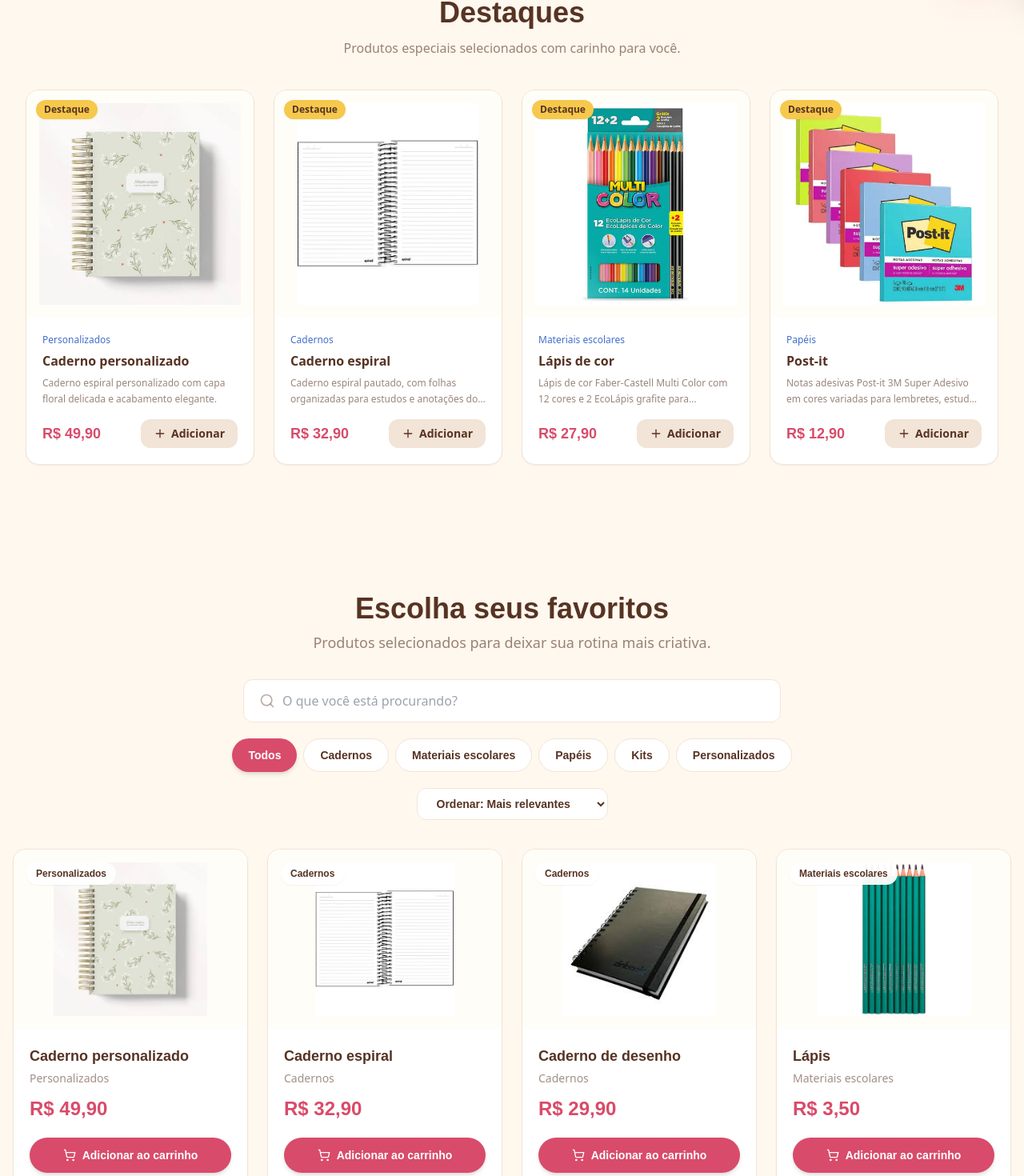
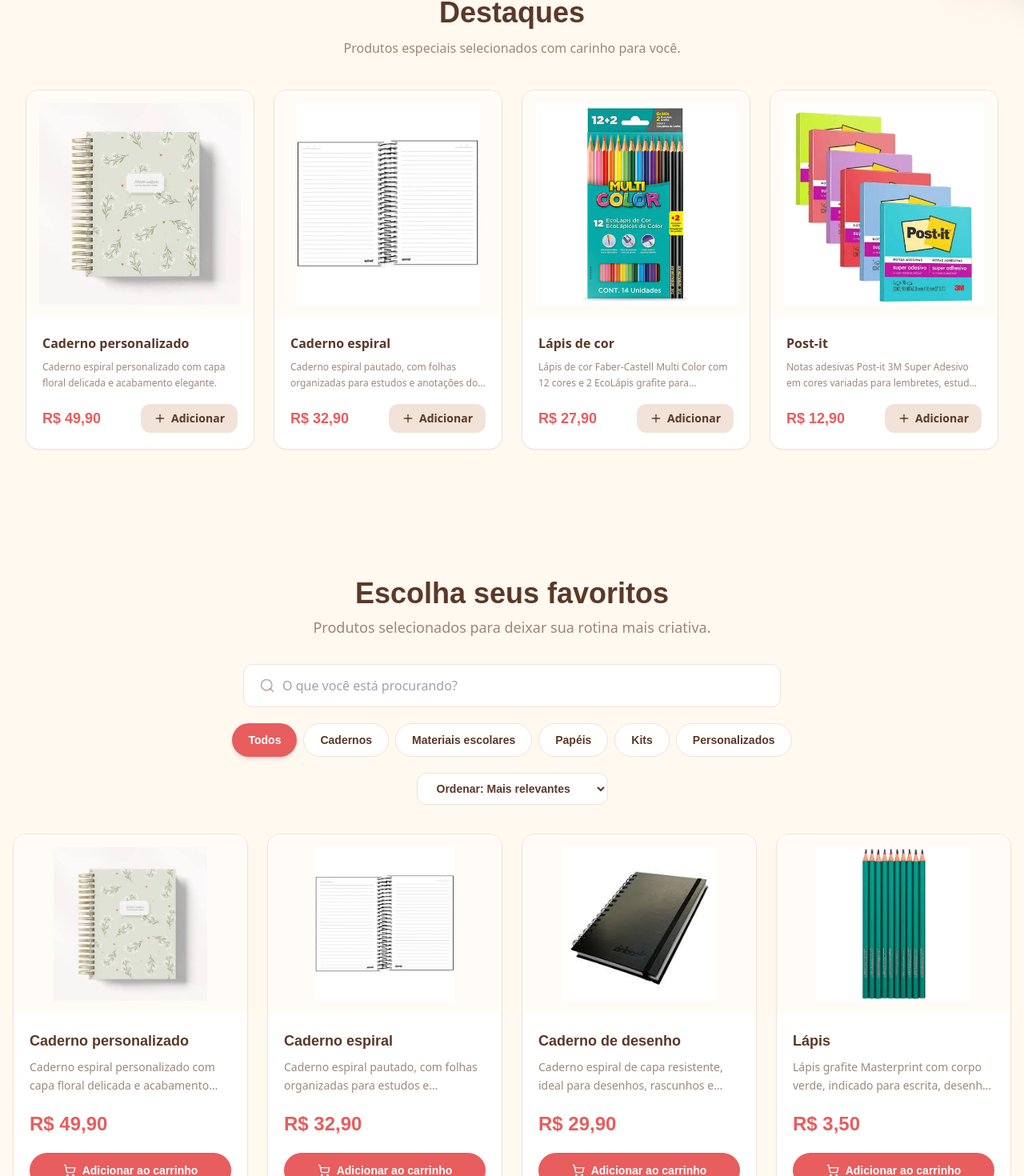
Before and after one commit to papelariadelightsoficial-svg/papelaria-delightss, a React (Vite) app: page / in a window 1280 px wide. Shown: the part 812-2282 px from the top of the page at 80% size. Built offline with nearby package versions, Linux system fonts and the light colour scheme.

Commit message:
Melhorias visuais Papelaria Delights

```diff
--- a/src/App.tsx
+++ b/src/App.tsx
@@ -13,12 +13,14 @@ import Contact from '@/components/Contact';
 import Footer from '@/components/Footer';
 import CartPanel from '@/components/CartPanel';
 import DellyAssistant from '@/components/DellyAssistant';
-import type { ProductCategory } from '@/data/products';
+import type { Product, ProductCategory } from '@/data/products';
+import ProductDetailsModal from '@/components/ProductDetailsModal';
 
 function App() {
   const [searchQuery, setSearchQuery] = useState('');
   const [activeFilter, setActiveFilter] =
     useState<'Todos' | ProductCategory>('Todos');
+  const [selectedProduct, setSelectedProduct] = useState<Product | null>(null);
 
   return (
     <div className="min-h-screen bg-cream">
@@ -27,13 +29,14 @@ function App() {
       <main>
         <Hero />
         <Welcome />
-        <Highlights />
+        <Highlights onProductSelect={setSelectedProduct} />
 
         <Products
           searchQuery={searchQuery}
           onSearchChange={setSearchQuery}
           activeFilter={activeFilter}
           onFilterChange={setActiveFilter}
+          onProductSelect={setSelectedProduct}
         />
 
         <Personalized />
@@ -47,6 +50,10 @@ function App() {
       </main>
 
       <Footer />
+      <ProductDetailsModal
+        product={selectedProduct}
+        onClose={() => setSelectedProduct(null)}
+      />
       <CartPanel />
       <DellyAssistant />
     </div>
--- a/src/components/Highlights.tsx
+++ b/src/components/Highlights.tsx
@@ -1,7 +1,12 @@
 import { products } from '@/data/products';
+import type { Product } from '@/data/products';
 import ProductCard from '@/components/ProductCard';
 
-export default function Highlights() {
+export default function Highlights({
+  onProductSelect,
+}: {
+  onProductSelect: (product: Product) => void;
+}) {
   const highlighted = products.filter((p) => p.highlight).slice(0, 4);
 
   return (
@@ -13,7 +18,11 @@ export default function Highlights() {
         </div>
         <div className="grid grid-cols-2 md:grid-cols-3 lg:grid-cols-4 gap-4 sm:gap-5 lg:gap-6">
           {highlighted.map((product) => (
-            <ProductCard key={product.id} product={product} />
+            <ProductCard
+              key={product.id}
+              product={product}
+              onProductSelect={onProductSelect}
+            />
           ))}
         </div>
       </div>
--- a/src/components/ProductCard.tsx
+++ b/src/components/ProductCard.tsx
@@ -4,7 +4,13 @@ import type { Product } from '@/data/products';
 import { formatPrice } from '@/data/products';
 import { useCart } from '@/context/CartContext';
 
-export default function ProductCard({ product }: { product: Product }) {
+export default function ProductCard({
+  product,
+  onProductSelect,
+}: {
+  product: Product;
+  onProductSelect: (product: Product) => void;
+}) {
   const { addToCart } = useCart();
   const [added, setAdded] = useState(false);
 
@@ -15,20 +21,27 @@ export default function ProductCard({ product }: { product: Product }) {
   };
 
   return (
-    <div className="group flex flex-col overflow-hidden rounded-2xl border border-cream-dark bg-white shadow-sm transition-all duration-300 hover:-translate-y-1 hover:shadow-xl">
+    <div
+      role="button"
+      tabIndex={0}
+      onClick={() => onProductSelect(product)}
+      onKeyDown={(event) => {
+        if (event.key === 'Enter' || event.key === ' ') {
+          event.preventDefault();
+          onProductSelect(product);
+        }
+      }}
+      className="group flex cursor-pointer flex-col overflow-hidden rounded-2xl border border-cream-dark bg-white shadow-sm transition-all duration-300 hover:-translate-y-1 hover:shadow-xl focus:outline-none focus:ring-2 focus:ring-red/40"
+    >
       <div className="relative aspect-square overflow-hidden bg-cream-light p-4">
         <img src={product.image} alt={product.name} loading="lazy" className="h-full w-full object-contain transition-transform duration-500 group-hover:scale-[1.03]" />
-        {product.highlight && (
-          <span className="absolute left-3 top-3 rounded-full bg-yellow px-2.5 py-1 text-xs font-bold text-brown shadow-sm">Destaque</span>
-        )}
       </div>
       <div className="p-4 sm:p-5 flex flex-col flex-1">
-        <span className="text-xs font-medium text-blue-dark mb-1.5">{product.category}</span>
-        <h3 className="font-semibold text-brown text-sm sm:text-base mb-1.5 leading-snug">{product.name}</h3>
-        <p className="text-xs text-brown/60 mb-4 line-clamp-2 leading-relaxed flex-1">{product.description}</p>
+        <h3 className="mb-2 font-semibold leading-snug text-brown text-sm sm:text-base">{product.name}</h3>
+        <p className="mb-4 min-h-[2.5rem] line-clamp-2 flex-1 text-xs leading-relaxed text-brown/60">{product.description}</p>
         <div className="flex items-center justify-between gap-3 mt-auto">
           <span className="font-display text-lg font-bold text-red">{formatPrice(product.price)}</span>
-          <button onClick={handleAdd} className={`flex items-center gap-1.5 text-sm font-semibold px-4 py-2 rounded-xl transition-all duration-300 active:scale-95 ${added ? 'bg-green-500 text-white' : 'bg-cream-dark text-brown hover:bg-yellow hover:text-brown'}`}>
+          <button onClick={(event) => { event.stopPropagation(); handleAdd(); }} className={`flex items-center gap-1.5 text-sm font-semibold px-4 py-2 rounded-xl transition-all duration-300 active:scale-95 ${added ? 'bg-green-500 text-white' : 'bg-cream-dark text-brown hover:bg-yellow hover:text-brown'}`}>
             {added ? (<><Check className="w-4 h-4" />Adicionado</>) : (<><Plus className="w-4 h-4" />Adicionar</>)}
           </button>
         </div>
--- /dev/null
+++ b/src/components/ProductDetailsModal.tsx
@@ -0,0 +1,106 @@
+import { useEffect } from 'react';
+import { ShoppingCart, X } from 'lucide-react';
+import type { Product } from '@/data/products';
+import { formatPrice } from '@/data/products';
+import { useCart } from '@/context/CartContext';
+
+interface ProductDetailsModalProps {
+  product: Product | null;
+  onClose: () => void;
+}
+
+export default function ProductDetailsModal({
+  product,
+  onClose,
+}: ProductDetailsModalProps) {
+  const { addToCart } = useCart();
+
+  useEffect(() => {
+    if (!product) return;
+
+    const handleEscape = (event: KeyboardEvent) => {
+      if (event.key === 'Escape') onClose();
+    };
+
+    document.body.style.overflow = 'hidden';
+    window.addEventListener('keydown', handleEscape);
+
+    return () => {
+      document.body.style.overflow = '';
+      window.removeEventListener('keydown', handleEscape);
+    };
+  }, [onClose, product]);
+
+  if (!product) return null;
+
+  return (
+    <div
+      className="fixed inset-0 z-50 flex items-end justify-center bg-brown/45 p-0 backdrop-blur-sm sm:items-center sm:p-4"
+      role="presentation"
+      onClick={onClose}
+    >
+      <div
+        role="dialog"
+        aria-modal="true"
+        aria-labelledby="product-details-title"
+        onClick={(event) => event.stopPropagation()}
+        className="max-h-[92vh] w-full overflow-y-auto rounded-t-3xl bg-white shadow-2xl sm:max-w-2xl sm:rounded-3xl"
+      >
+        <div className="flex items-center justify-between border-b border-cream-dark px-5 py-4 sm:px-7">
+          <p className="text-xs font-bold uppercase tracking-[0.14em] text-red">
+            Detalhes do produto
+          </p>
+          <button
+            type="button"
+            onClick={onClose}
+            aria-label="Fechar detalhes do produto"
+            className="flex h-9 w-9 items-center justify-center rounded-full text-brown transition-colors hover:bg-cream hover:text-red"
+          >
+            <X className="h-5 w-5" />
+          </button>
+        </div>
+
+        <div className="grid gap-6 p-5 sm:grid-cols-[0.85fr_1.15fr] sm:p-7">
+          <div className="flex min-h-[220px] items-center justify-center rounded-2xl bg-cream-light p-6">
+            <img
+              src={product.image}
+              alt={product.name}
+              className="max-h-64 w-full object-contain"
+            />
+          </div>
+
+          <div className="flex flex-col">
+            <span className="mb-2 text-sm font-semibold text-blue">
+              {product.category}
+            </span>
+            <h2
+              id="product-details-title"
+              className="font-display text-2xl font-bold text-brown sm:text-3xl"
+            >
+              {product.name}
+            </h2>
+            <p className="mt-3 font-display text-2xl font-extrabold text-red">
+              {formatPrice(product.price)}
+            </p>
+            <div className="mt-6">
+              <h3 className="font-display text-lg font-bold text-brown">
+                Descrição do produto
+              </h3>
+              <p className="mt-2 leading-relaxed text-brown/70">
+                {product.description}
+              </p>
+            </div>
+            <button
+              type="button"
+              onClick={() => addToCart(product)}
+              className="mt-7 inline-flex items-center justify-center gap-2 rounded-xl bg-red px-5 py-3.5 font-display font-bold text-white transition-colors hover:bg-red-dark"
+            >
+              <ShoppingCart className="h-4 w-4" />
+              Adicionar ao carrinho
+            </button>
+          </div>
+        </div>
+      </div>
+    </div>
+  );
+}
--- a/src/components/Products.tsx
+++ b/src/components/Products.tsx
@@ -14,6 +14,7 @@ interface ProductsProps {
   onSearchChange: (value: string) => void;
   activeFilter: 'Todos' | ProductCategory;
   onFilterChange: (value: 'Todos' | ProductCategory) => void;
+  onProductSelect: (product: Product) => void;
 }
 
 type SortOption =
@@ -34,6 +35,7 @@ export default function Products({
   onSearchChange,
   activeFilter,
   onFilterChange,
+  onProductSelect,
 }: ProductsProps) {
   const [sort, setSort] = useState<SortOption>('relevant');
   const [addedIds, setAddedIds] = useState<Set<number>>(new Set());
@@ -193,7 +195,16 @@ export default function Products({
               return (
                 <article
                   key={product.id}
-                  className="group flex flex-col overflow-hidden rounded-2xl border border-cream-dark bg-white shadow-sm transition-all duration-300 hover:-translate-y-1 hover:shadow-xl"
+                  role="button"
+                  tabIndex={0}
+                  onClick={() => onProductSelect(product)}
+                  onKeyDown={(event) => {
+                    if (event.key === 'Enter' || event.key === ' ') {
+                      event.preventDefault();
+                      onProductSelect(product);
+                    }
+                  }}
+                  className="group flex cursor-pointer flex-col overflow-hidden rounded-2xl border border-cream-dark bg-white shadow-sm transition-all duration-300 hover:-translate-y-1 hover:shadow-xl focus:outline-none focus:ring-2 focus:ring-red/40"
                 >
                   {/* IMAGEM */}
                   <div className="relative aspect-square overflow-hidden bg-cream-light p-4 sm:h-56 sm:aspect-auto">
@@ -204,30 +215,27 @@ export default function Products({
                       className="h-full w-full object-contain transition-transform duration-500 group-hover:scale-[1.03]"
                     />
 
-                    {/* ETIQUETA DA CATEGORIA */}
-                    <span className="absolute left-4 top-4 rounded-full bg-white/95 px-3 py-1.5 font-display text-xs font-semibold text-brown shadow-sm">
-                      {product.category}
-                    </span>
                   </div>
 
                   {/* INFORMAÇÕES */}
                   <div className="flex flex-1 flex-col p-5">
-                    <h3 className="font-display font-bold text-lg text-brown mb-1">
+                    <h3 className="mb-2 font-display text-lg font-bold text-brown">
                       {product.name}
                     </h3>
-
-                    <p className="font-body text-sm text-brown/55 mb-3">
-                      {product.category}
+                    <p className="mb-5 min-h-[2.5rem] line-clamp-2 font-body text-sm leading-relaxed text-brown/60">
+                      {product.description}
                     </p>
-
-                    <p className="mt-auto mb-5 font-display font-extrabold text-2xl text-red">
+                    <p className="mt-auto mb-5 font-display text-2xl font-extrabold text-red">
                       {formatPrice(product.price)}
                     </p>
 
                     {/* BOTÃO */}
                     <button
                       type="button"
-                      onClick={() => handleAdd(product)}
+                      onClick={(event) => {
+                        event.stopPropagation();
+                        handleAdd(product);
+                      }}
                       className={`w-full flex items-center justify-center gap-2 px-4 py-3 rounded-full font-display font-bold text-sm text-white shadow-md transition-all duration-300 ${
                         wasAdded
                           ? 'bg-green'
--- a/src/index.css
+++ b/src/index.css
@@ -9,14 +9,14 @@
 
   body {
     font-family: 'Poppins', system-ui, sans-serif;
-    background-color: #FFF8EE;
-    color: #573323;
+    background-color: #FFF9F0;
+    color: #5B3828;
     overflow-x: hidden;
   }
 
   ::selection {
-    background-color: #F6C84C;
-    color: #573323;
+    background-color: #F5C84C;
+    color: #5B3828;
   }
 }
 
@@ -39,29 +39,29 @@
   }
 
   .custom-scroll::-webkit-scrollbar-track {
-    background: #FFF8EE;
+    background: #FFF9F0;
     border-radius: 10px;
   }
 
   .custom-scroll::-webkit-scrollbar-thumb {
-    background: #F6C84C;
+    background: #F5C84C;
     border-radius: 10px;
   }
 
   .custom-scroll::-webkit-scrollbar-thumb:hover {
-    background: #D9A936;
+    background: #D8AA37;
   }
 
   .text-shadow-soft {
-    text-shadow: 0 2px 8px rgba(87, 51, 35, 0.15);
+    text-shadow: 0 2px 8px rgba(91, 56, 40, 0.15);
   }
 
   .card-shadow {
-    box-shadow: 0 8px 24px rgba(87, 51, 35, 0.08);
+    box-shadow: 0 8px 24px rgba(91, 56, 40, 0.08);
   }
 
   .card-shadow-hover {
-    box-shadow: 0 14px 34px rgba(87, 51, 35, 0.14);
+    box-shadow: 0 14px 34px rgba(91, 56, 40, 0.14);
   }
 
   .section-title {
--- a/tailwind.config.js
+++ b/tailwind.config.js
@@ -4,38 +4,38 @@ export default {
   theme: {
     extend: {
       colors: {
-        cream: '#FFF8EE',
-        'cream-light': '#FFFDF8',
-        'cream-dark': '#F2E4D6',
+        cream: '#FFF9F0',
+        'cream-light': '#FFFCF8',
+        'cream-dark': '#F1E3D8',
         red: {
-          DEFAULT: '#D94B6A',
-          light: '#E97991',
-          dark: '#B83A58',
+          DEFAULT: '#E85D5D',
+          light: '#EF8585',
+          dark: '#C74848',
         },
         brown: {
-          DEFAULT: '#573323',
+          DEFAULT: '#5B3828',
           light: '#80604D',
-          dark: '#3C2116',
+          dark: '#412619',
         },
         yellow: {
-          DEFAULT: '#F6C84C',
-          light: '#F9D979',
-          dark: '#D9A936',
+          DEFAULT: '#F5C84C',
+          light: '#F8D778',
+          dark: '#D8AA37',
         },
         blue: {
-          DEFAULT: '#5B8DEF',
-          light: '#86ABF4',
-          dark: '#426FCC',
+          DEFAULT: '#4E8FD8',
+          light: '#7AADE6',
+          dark: '#3974B8',
         },
-        lilac: '#9B7AE7',
-        pink: '#D94B6A',
+        lilac: '#F4A6B8',
+        pink: '#F4A6B8',
         green: '#39A875',
-        'delight-cream': '#FFF8EE',
-        'delight-cream-dark': '#F2E4D6',
-        'delight-pink': '#D94B6A',
-        'delight-red': '#D94B6A',
-        'delight-yellow': '#F6C84C',
-        'delight-brown': '#573323',
+        'delight-cream': '#FFF9F0',
+        'delight-cream-dark': '#F1E3D8',
+        'delight-pink': '#F4A6B8',
+        'delight-red': '#E85D5D',
+        'delight-yellow': '#F5C84C',
+        'delight-brown': '#5B3828',
       },
       fontFamily: {
         sans: ['Poppins', 'system-ui', 'sans-serif'],
```
